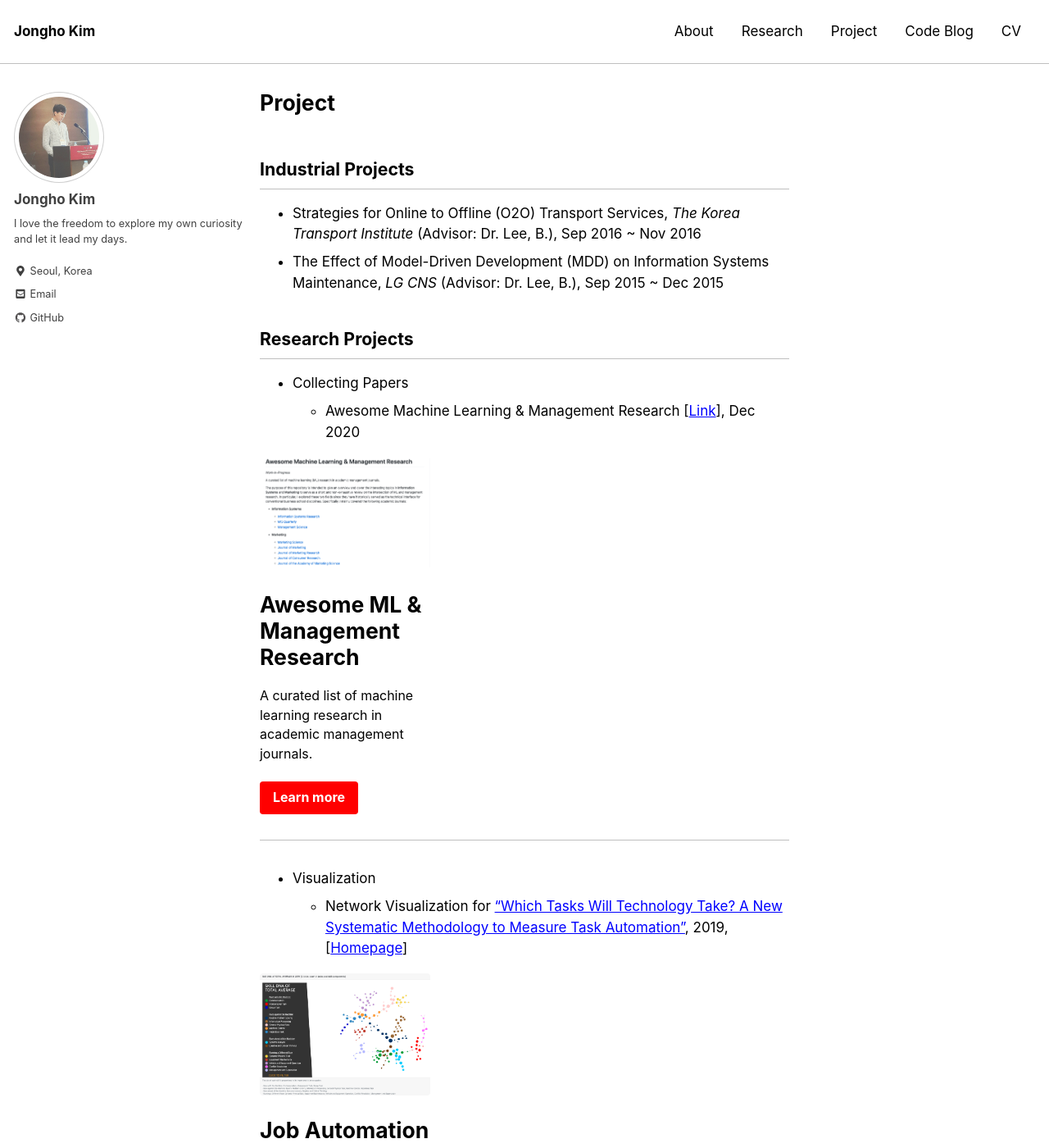
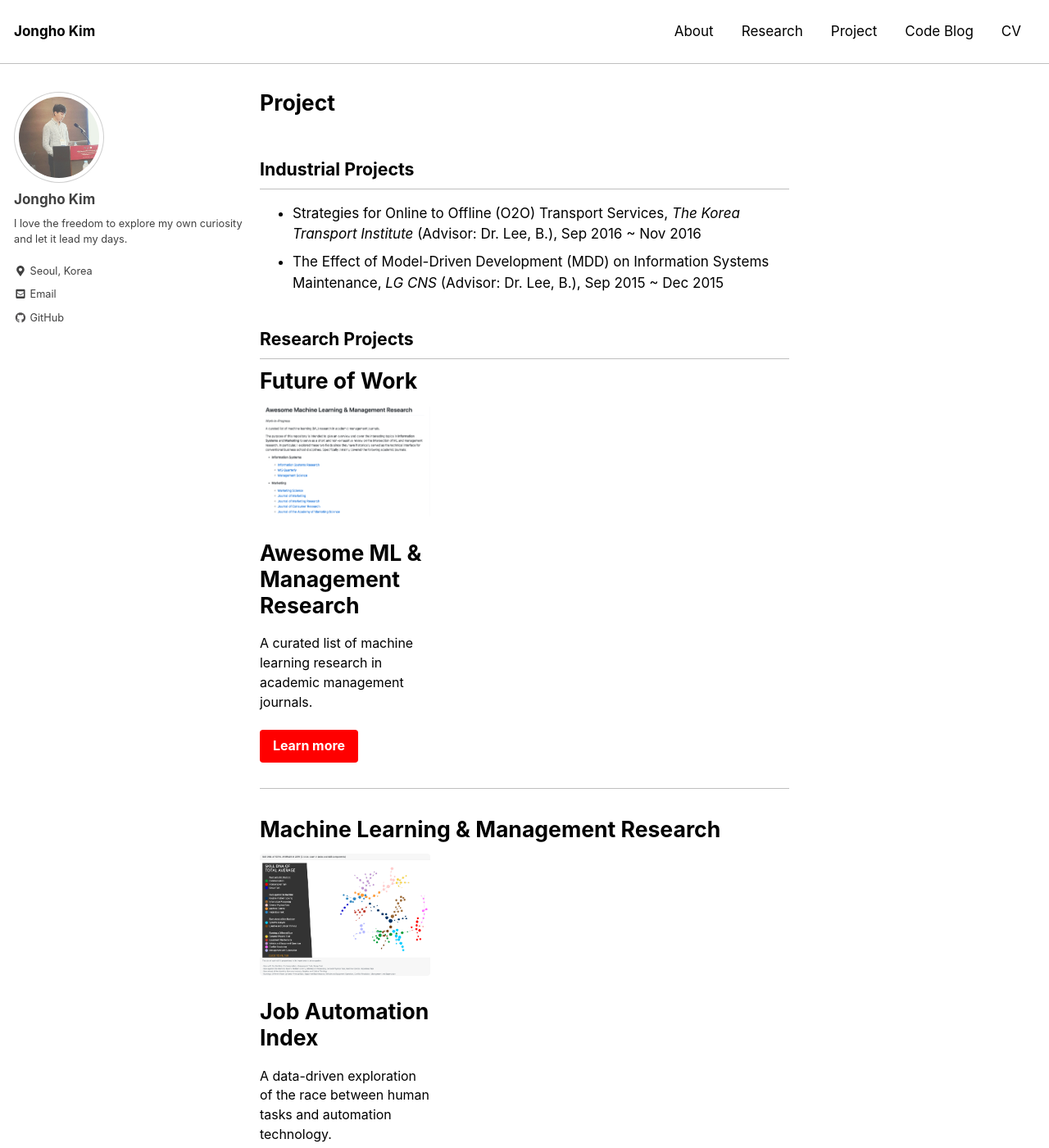
Before and after one commit to jonghkim/jonghkim.github.io, a Jekyll site: the page built from _pages/project.md, in a window 1280 px wide and 1400 px high. Shown: the whole window at 82% size. Built offline with Jekyll 4.4.1, drawn with Linux system fonts in a browser that asks for light colours; nearby versions of some CDN libraries.

Commit message:
project updated

```diff
--- a/_pages/project.md
+++ b/_pages/project.md
@@ -29,11 +29,9 @@ ml_mngt:
 - The Effect of Model-Driven Development (MDD) on Information Systems Maintenance, *LG CNS* (Advisor: Dr. Lee, B.), Sep 2015 ~ Dec 2015
 
 ## Research Projects
-- Collecting Papers
-    - Awesome Machine Learning & Management Research [[Link](https://github.com/jonghkim/awesome-machine-learning-management-research)], Dec 2020
+<h1> Future of Work</h1>
     {% include feature_row id="ml_mngt" %}
-- Visualization
-    - Network Visualization for ["Which Tasks Will Technology Take? A New Systematic Methodology to Measure Task Automation"](https://aisel.aisnet.org/icis2016/Sustainability/Presentations/8/), 2019, [[Homepage](http://jobautomation.pythonanywhere.com)]
+<h1> Machine Learning & Management Research </h1>
     {% include feature_row id="future_of_work"%}
 - Database
     - Personal Information of Financial Analysts, *Cass Business School in City University of London* (Advisor: Dr. Jung, J.), Apr 2017
```
